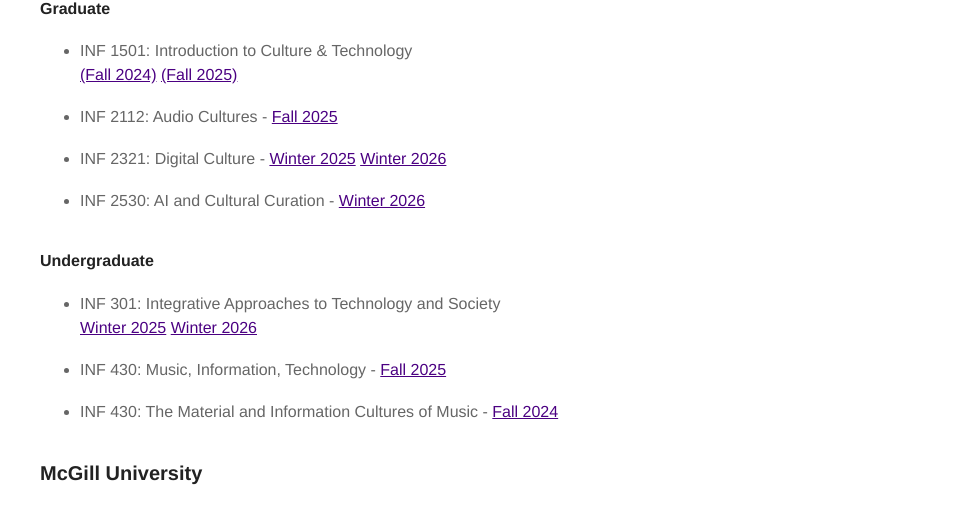
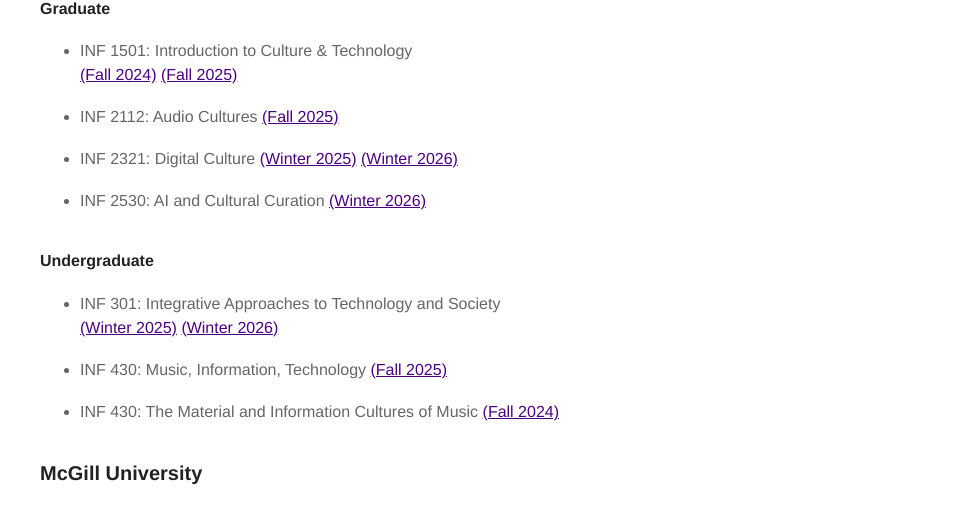
Before and after one commit to guzferreira/guzferreira.github.io, a Jekyll site: the page built from about.md, in a window 1280 px wide. Shown: the part 946-1452 px from the top of the page, without its empty margins (320-1280 px from the left). Built offline with Jekyll 4.4.1, drawn with Linux system fonts in a browser that asks for light colours.

Commit message:
March update

```diff
--- a/about.md
+++ b/about.md
@@ -22,9 +22,9 @@ layout: page
 <ul class="skill-list">
 
 	<li>INF 1501: Introduction to Culture & Technology<br><a href="/assets/courses/UofT/INF1501-F2024-Ferreira-02Sept24.pdf" target="_blank" rel="noopener noreferrer">(Fall 2024)</a> <a href="/assets/courses/UofT/INF1501-F2025-Ferreira-28Aug.pdf" target="_blank" rel="noopener noreferrer">(Fall 2025)</a></li><br>
-	<li>INF 2112: Audio Cultures - <a href="/assets/courses/UofT/INF2112-Ferreira-F2025-28Aug.pdf" target="_blank" rel="noopener noreferrer">Fall 2025</a></li><br>
-	<li>INF 2321: Digital Culture - <a href="/assets/courses/UofT/INF2321-W2025-Ferreira-14 Jan.pdf" target="_blank" rel="noopener noreferrer">Winter 2025</a> <a href="/assets/courses/UofT/INF2321-Ferreira-W2026-13Jan.pdf" target="_blank" rel="noopener noreferrer">Winter 2026</a></li><br>
-	<li>INF 2530: AI and Cultural Curation - <a href="/assets/courses/UofT/INF2530-Ferreira-W2026-20Feb26.pdf" target="_blank" rel="noopener noreferrer">Winter 2026</a></li><br>
+	<li>INF 2112: Audio Cultures <a href="/assets/courses/UofT/INF2112-Ferreira-F2025-28Aug.pdf" target="_blank" rel="noopener noreferrer">(Fall 2025)</a></li><br>
+	<li>INF 2321: Digital Culture <a href="/assets/courses/UofT/INF2321-W2025-Ferreira-14 Jan.pdf" target="_blank" rel="noopener noreferrer">(Winter 2025)</a> <a href="/assets/courses/UofT/INF2321-Ferreira-W2026-13Jan.pdf" target="_blank" rel="noopener noreferrer">(Winter 2026)</a></li><br>
+	<li>INF 2530: AI and Cultural Curation <a href="/assets/courses/UofT/INF2530-Ferreira-W2026-20Feb26.pdf" target="_blank" rel="noopener noreferrer">(Winter 2026)</a></li><br>
 
 </ul>
 
@@ -32,9 +32,9 @@ layout: page
 
 <ul class="skill-list">
 
-	<li>INF 301: Integrative Approaches to Technology and Society<br><a href="/assets/courses/UofT/INF302-W2025-Ferreira-3Mar.pdf" target="_blank" rel="noopener noreferrer">Winter 2025</a> <a href="/assets/courses/UofT/INF302-W2026-Ferreira-adjusted-Feb13.pdf" target="_blank" rel="noopener noreferrer">Winter 2026</a></li><br>
-	<li>INF 430: Music, Information, Technology - <a href="/assets/courses/UofT/INF430-Ferreira-Fall2025-28Aug.pdf" target="_blank" rel="noopener noreferrer">Fall 2025</a></li><br>
-	<li>INF 430: The Material and Information Cultures of Music - <a href="/assets/courses/UofT/INF430-F2024-Ferreira-12Sept24.pdf" target="_blank" rel="noopener noreferrer">Fall 2024</a></li><br>
+	<li>INF 301: Integrative Approaches to Technology and Society<br><a href="/assets/courses/UofT/INF302-W2025-Ferreira-3Mar.pdf" target="_blank" rel="noopener noreferrer">(Winter 2025)</a> <a href="/assets/courses/UofT/INF302-W2026-Ferreira-adjusted-Feb13.pdf" target="_blank" rel="noopener noreferrer">(Winter 2026)</a></li><br>
+	<li>INF 430: Music, Information, Technology <a href="/assets/courses/UofT/INF430-Ferreira-Fall2025-28Aug.pdf" target="_blank" rel="noopener noreferrer">(Fall 2025)</a></li><br>
+	<li>INF 430: The Material and Information Cultures of Music <a href="/assets/courses/UofT/INF430-F2024-Ferreira-12Sept24.pdf" target="_blank" rel="noopener noreferrer">(Fall 2024)</a></li><br>
 
 </ul>
 
```
